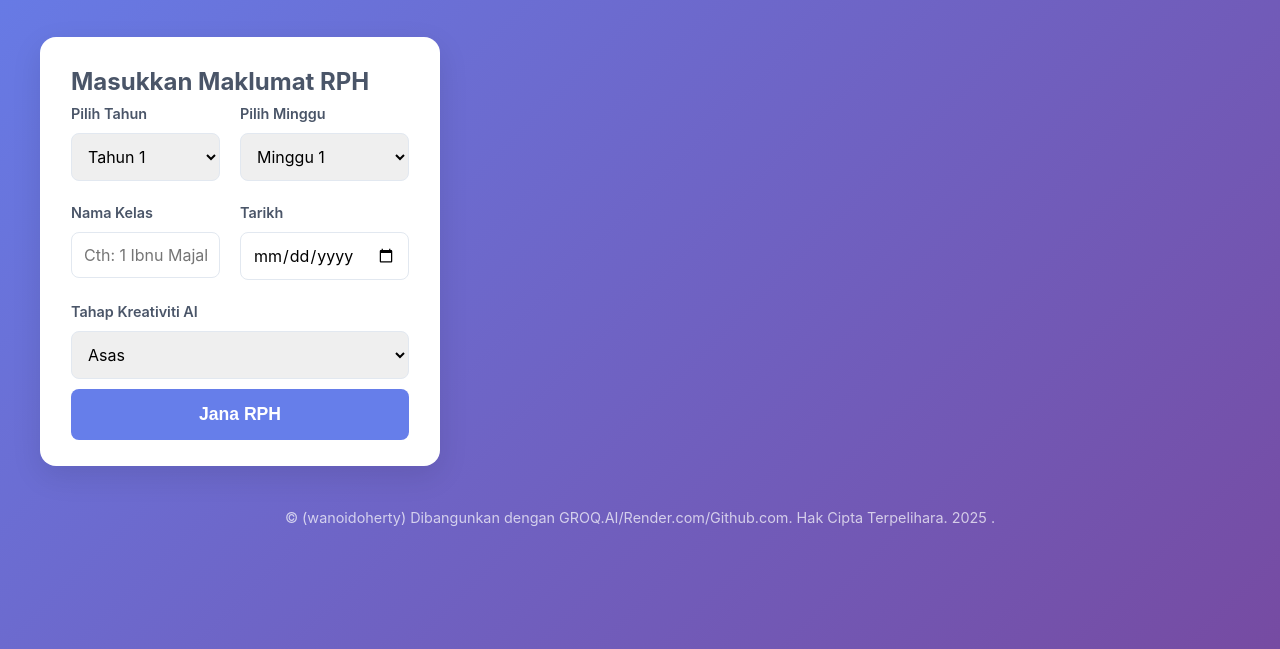
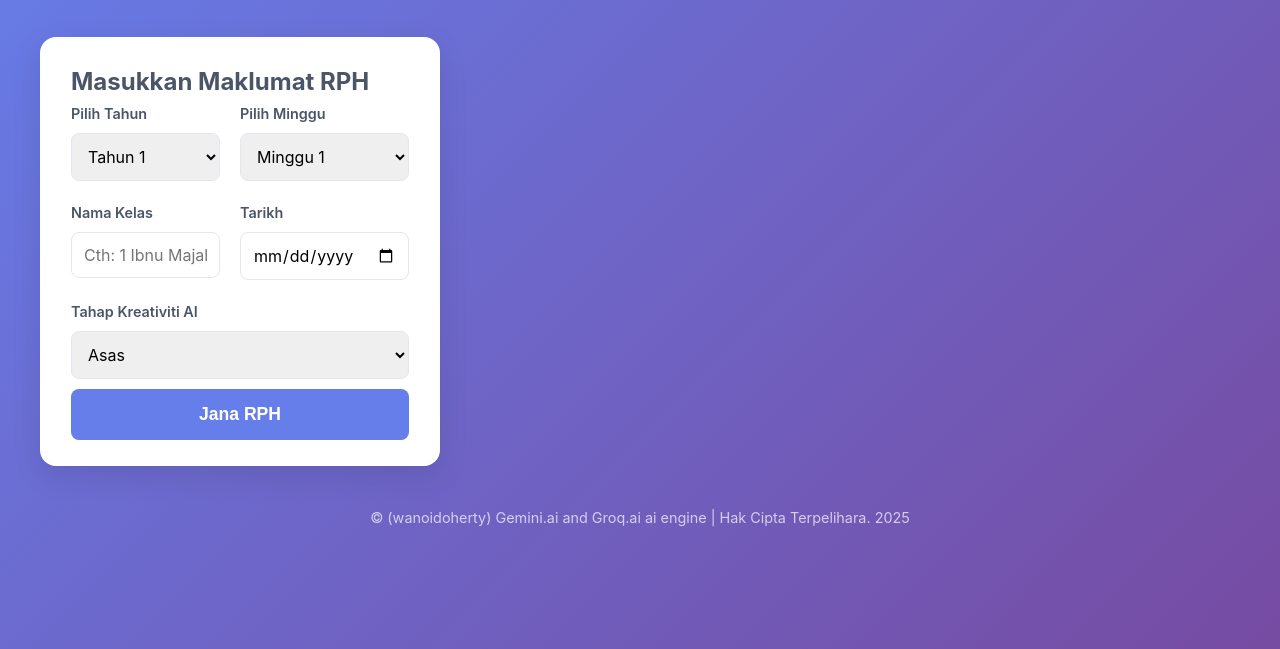
Before and after one commit to ekhwannul/rph-ai-app, a website: page public/index.html in a window 1280 px wide. Shown: the part 151-800 px from the top of the page. Drawn offline with Linux system fonts and the light colour scheme.

Commit message:
Update index.html

```diff
--- a/public/index.html
+++ b/public/index.html
@@ -89,7 +89,7 @@
         </main>
 
         <footer class="footer">
-            <p>&copy; (wanoidoherty) Dibangunkan dengan GROQ.AI/Render.com/Github.com. Hak Cipta Terpelihara. 2025 .</p>
+            <p>&copy; (wanoidoherty) Gemini.ai and Groq.ai ai engine | Hak Cipta Terpelihara. 2025 </p>
         </footer>
     </div>
 
```
